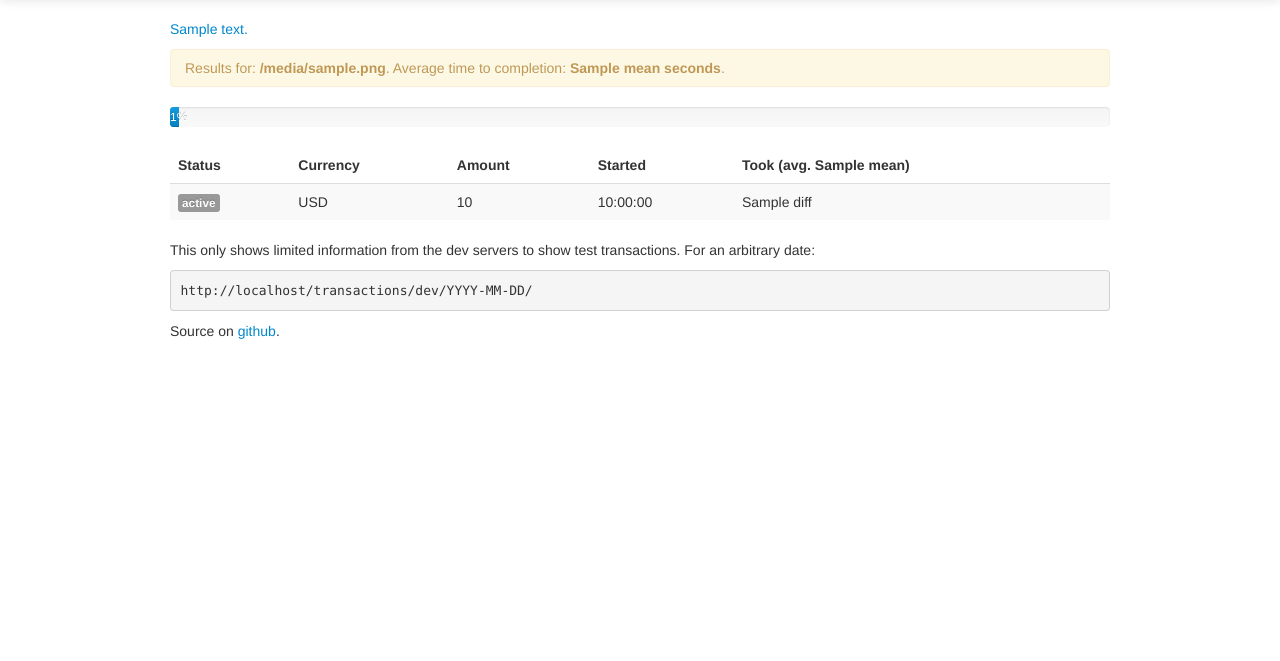
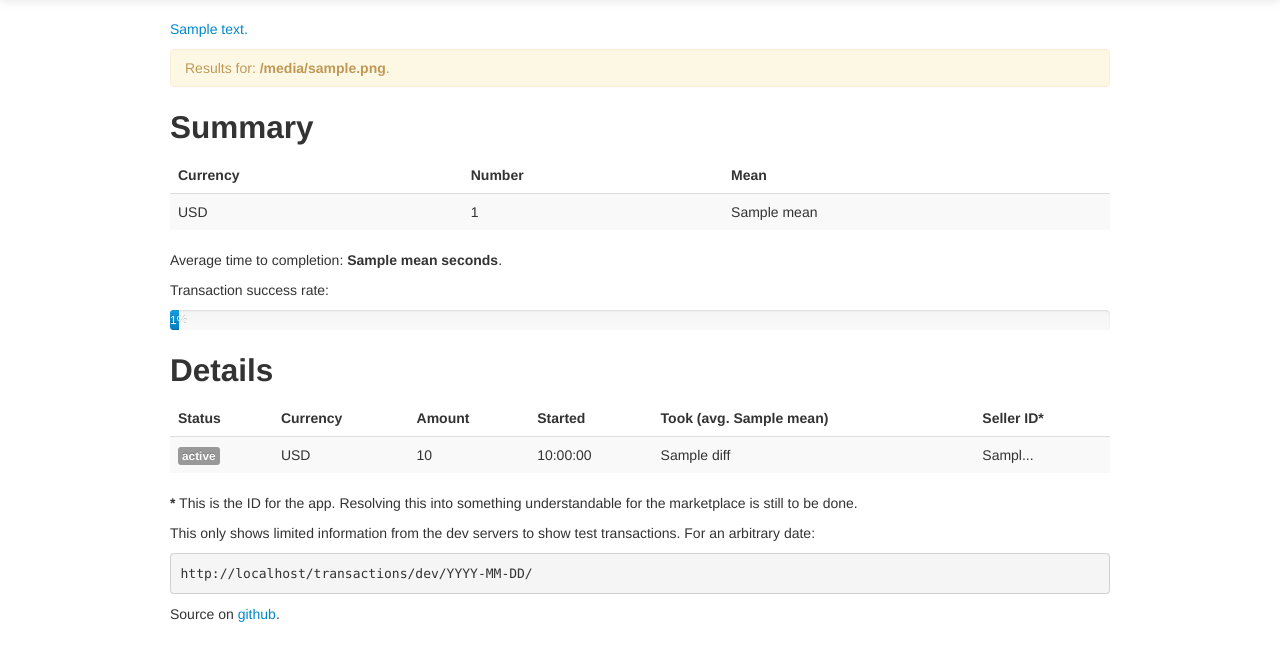
Before and after one commit to washort/metaplace, a Python web app: template templates/transactions.html in a window 1280 px wide. Shown: the part 41-702 px from the top of the page. Run offline with Jinja, Linux system fonts and the light colour scheme; the template is opened without the code that fills it: most values are stand-ins (such as "Sample title", 1, 10 or a date in 2020).

Commit message:
add in more summaries for transactions

```diff
--- a/stackato.yml
+++ b/stackato.yml
@@ -13,3 +13,6 @@ processes:
 requirements:
     staging:
         ubuntu: [libevent-dev]
+
+cron:
+    - "*/5 * * * * python $HOME/cron.py"
--- a/templates/transactions.html
+++ b/templates/transactions.html
@@ -6,12 +6,34 @@
     {% endfor %}
   </p>
   {% if rows %}
-  <p class="alert">Results for: <b>{{ filename }}</b>. Average time to completion: <b>{{ stats['mean'] }} seconds</b>.</p>
+  <p class="alert">Results for: <b>{{ filename }}</b>.</p>
+  <h2>Summary</h2>
+  <table class="table table-striped">
+    <thead>
+      <tr>
+        <th>Currency</th>
+        <th>Number</th>
+        <th>Mean</th>
+      </tr>
+    </thead>
+    <tbody>
+      {% for currency, row in stats.currencies.items() %}
+        <tr>
+          <td>{{ currency }}</td>
+          <td>{{ row['count'] }}</td>
+          <td>{{ row['mean'] }}</td>
+        </tr>
+      {% endfor %}
+    </tbody>
+  </table>
+  <p>Average time to completion: <b>{{ stats['mean'] }} seconds</b>.</p>
+  <p>Transaction success rate:</p>
   <div class="progress">
     {% for status, percent in stats.statuses %}
       <div class="bar bar-{{ statuses[status][1] }}" style="width: {{ percent }}%;">{{ percent }}%</div>
     {% endfor %}
   </div>
+  <h2>Details</h2>
   <table class="table table-striped">
     <thead>
       <tr>
@@ -20,6 +42,7 @@
         <th>Amount</th>
         <th>Started</th>
         <th>Took (avg. {{ stats['mean'] }})</th>
+        <th>Seller ID*</th>
       </tr>
     </thead>
     <tbody>
@@ -32,11 +55,14 @@
         <td>{{ row['amount'] }}</td>
         <td>{{ row['created'].strftime('%H:%M:%S') }}</td>
         <td>{% if row['diff'] %}{{ row['diff'] }}{% endif %}</td>
+        <td>{{ row['seller'][:5] }}...</td>
       </tr>
       {% endfor %}
     </tbody>
   </table>
   {% endif %}
+  <p><b>*</b> This is the ID for the app. Resolving this into something
+  understandable for the marketplace is still to be done.</p>
   <p>This only shows limited information from the dev
   servers to show test transactions. For an arbitrary date:</p>
   <pre>{{ request.url_root }}transactions/dev/YYYY-MM-DD/</pre>
```
Also changed, not shown: app.py (+51 -10 lines).
